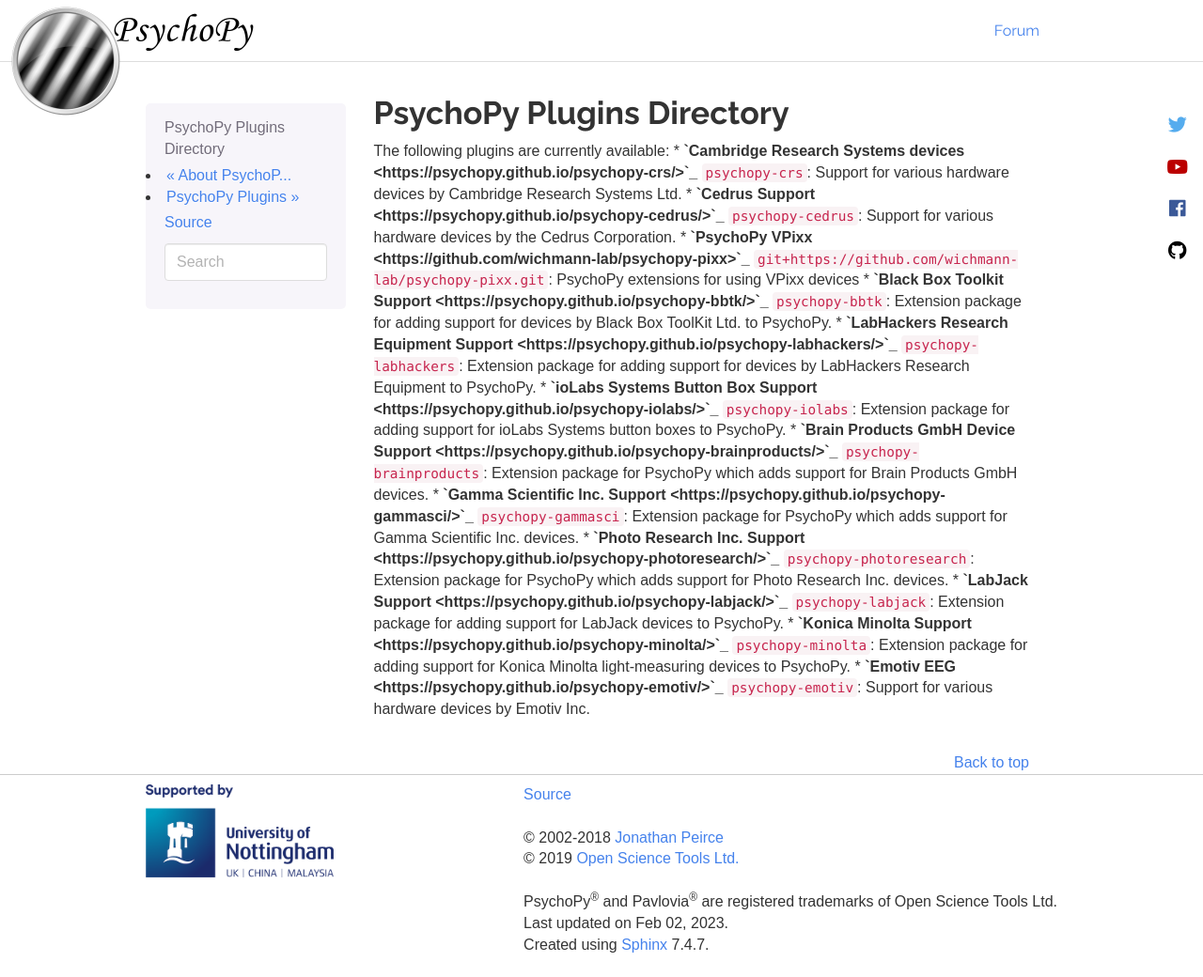
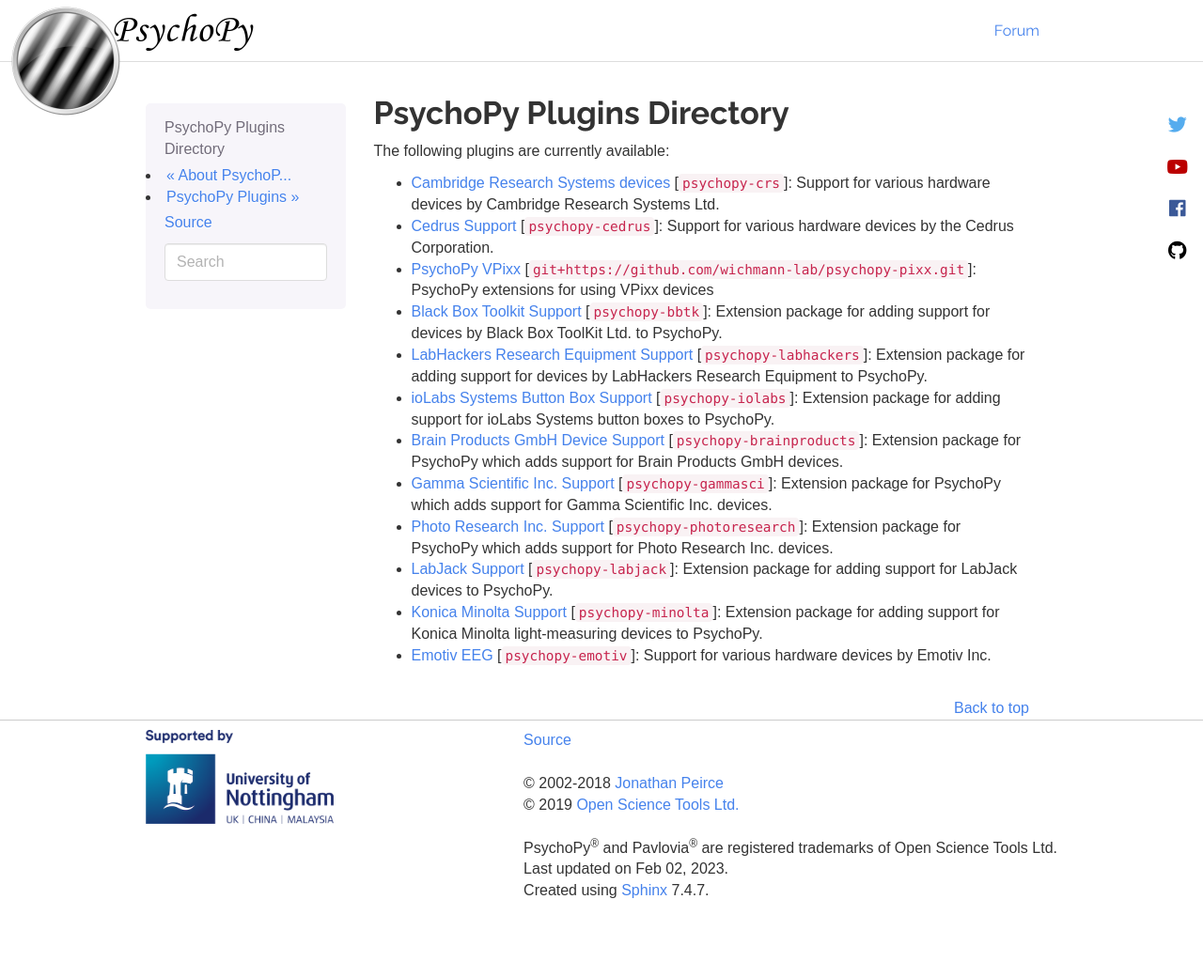
Before and after one commit to psychopy/plugins, a Sphinx documentation site: the page built from docs/directory.rst, in a window 1280 px wide and 1040 px high. Shown: the whole window at 94% size. Built offline with Sphinx 7.4.7, drawn with Linux system fonts in a browser that asks for light colours; nearby versions of some CDN libraries; comment, search, counter and statistics services are not loaded.

Commit message:
Fix RST on directory build

```diff
--- a/docs/directory.rst
+++ b/docs/directory.rst
@@ -2,15 +2,16 @@
 =====================================
 
 The following plugins are currently available:
-* **`Cambridge Research Systems devices <https://psychopy.github.io/psychopy-crs/>`_** ``psychopy-crs``: Support for various hardware devices by Cambridge Research Systems Ltd.
-* **`Cedrus Support <https://psychopy.github.io/psychopy-cedrus/>`_** ``psychopy-cedrus``: Support for various hardware devices by the Cedrus Corporation.
-* **`PsychoPy VPixx <https://github.com/wichmann-lab/psychopy-pixx>`_** ``git+https://github.com/wichmann-lab/psychopy-pixx.git``: PsychoPy extensions for using VPixx devices
-* **`Black Box Toolkit Support <https://psychopy.github.io/psychopy-bbtk/>`_** ``psychopy-bbtk``: Extension package for adding support for devices by Black Box ToolKit Ltd. to PsychoPy.
-* **`LabHackers Research Equipment Support <https://psychopy.github.io/psychopy-labhackers/>`_** ``psychopy-labhackers``: Extension package for adding support for devices by LabHackers Research Equipment to PsychoPy.
-* **`ioLabs Systems Button Box Support <https://psychopy.github.io/psychopy-iolabs/>`_** ``psychopy-iolabs``: Extension package for adding support for ioLabs Systems button boxes to PsychoPy.
-* **`Brain Products GmbH Device Support <https://psychopy.github.io/psychopy-brainproducts/>`_** ``psychopy-brainproducts``: Extension package for PsychoPy which adds support for Brain Products GmbH devices.
-* **`Gamma Scientific Inc. Support <https://psychopy.github.io/psychopy-gammasci/>`_** ``psychopy-gammasci``: Extension package for PsychoPy which adds support for Gamma Scientific Inc. devices.
-* **`Photo Research Inc. Support <https://psychopy.github.io/psychopy-photoresearch/>`_** ``psychopy-photoresearch``: Extension package for PsychoPy which adds support for Photo Research Inc. devices.
-* **`LabJack Support <https://psychopy.github.io/psychopy-labjack/>`_** ``psychopy-labjack``: Extension package for adding support for LabJack devices to PsychoPy.
-* **`Konica Minolta Support <https://psychopy.github.io/psychopy-minolta/>`_** ``psychopy-minolta``: Extension package for adding support for Konica Minolta light-measuring devices to PsychoPy.
-* **`Emotiv EEG <https://psychopy.github.io/psychopy-emotiv/>`_** ``psychopy-emotiv``: Support for various hardware devices by Emotiv Inc.
+
+- `Cambridge Research Systems devices <https://psychopy.github.io/psychopy-crs/>`_ [``psychopy-crs``]: Support for various hardware devices by Cambridge Research Systems Ltd.
+- `Cedrus Support <https://psychopy.github.io/psychopy-cedrus/>`_ [``psychopy-cedrus``]: Support for various hardware devices by the Cedrus Corporation.
+- `PsychoPy VPixx <https://github.com/wichmann-lab/psychopy-pixx>`_ [``git+https://github.com/wichmann-lab/psychopy-pixx.git``]: PsychoPy extensions for using VPixx devices
+- `Black Box Toolkit Support <https://psychopy.github.io/psychopy-bbtk/>`_ [``psychopy-bbtk``]: Extension package for adding support for devices by Black Box ToolKit Ltd. to PsychoPy.
+- `LabHackers Research Equipment Support <https://psychopy.github.io/psychopy-labhackers/>`_ [``psychopy-labhackers``]: Extension package for adding support for devices by LabHackers Research Equipment to PsychoPy.
+- `ioLabs Systems Button Box Support <https://psychopy.github.io/psychopy-iolabs/>`_ [``psychopy-iolabs``]: Extension package for adding support for ioLabs Systems button boxes to PsychoPy.
+- `Brain Products GmbH Device Support <https://psychopy.github.io/psychopy-brainproducts/>`_ [``psychopy-brainproducts``]: Extension package for PsychoPy which adds support for Brain Products GmbH devices.
+- `Gamma Scientific Inc. Support <https://psychopy.github.io/psychopy-gammasci/>`_ [``psychopy-gammasci``]: Extension package for PsychoPy which adds support for Gamma Scientific Inc. devices.
+- `Photo Research Inc. Support <https://psychopy.github.io/psychopy-photoresearch/>`_ [``psychopy-photoresearch``]: Extension package for PsychoPy which adds support for Photo Research Inc. devices.
+- `LabJack Support <https://psychopy.github.io/psychopy-labjack/>`_ [``psychopy-labjack``]: Extension package for adding support for LabJack devices to PsychoPy.
+- `Konica Minolta Support <https://psychopy.github.io/psychopy-minolta/>`_ [``psychopy-minolta``]: Extension package for adding support for Konica Minolta light-measuring devices to PsychoPy.
+- `Emotiv EEG <https://psychopy.github.io/psychopy-emotiv/>`_ [``psychopy-emotiv``]: Support for various hardware devices by Emotiv Inc.
--- a/docs/populateDirectory.py
+++ b/docs/populateDirectory.py
@@ -9,9 +9,10 @@
     "=====================================\n"
     "\n"
     "The following plugins are currently available:\n"
+    "\n"
 )
 for plugin in pluginsList:
-    line = "* **`%(name)s <%(homepage)s>`_** ``%(pipname)s``: %(description)s\n" % plugin
+    line = "- `%(name)s <%(homepage)s>`_ [``%(pipname)s``]: %(description)s\n" % plugin
     code += line
 
 with (Path(__file__).parent / "directory.rst").open("w", encoding="UTF-8") as f:
```
